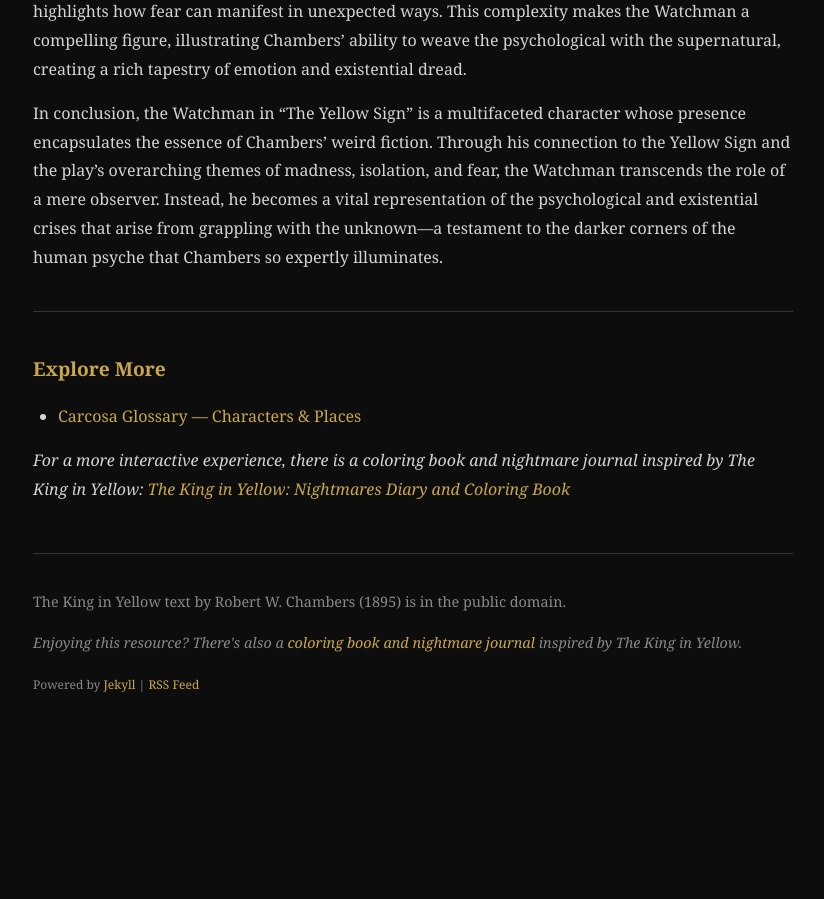
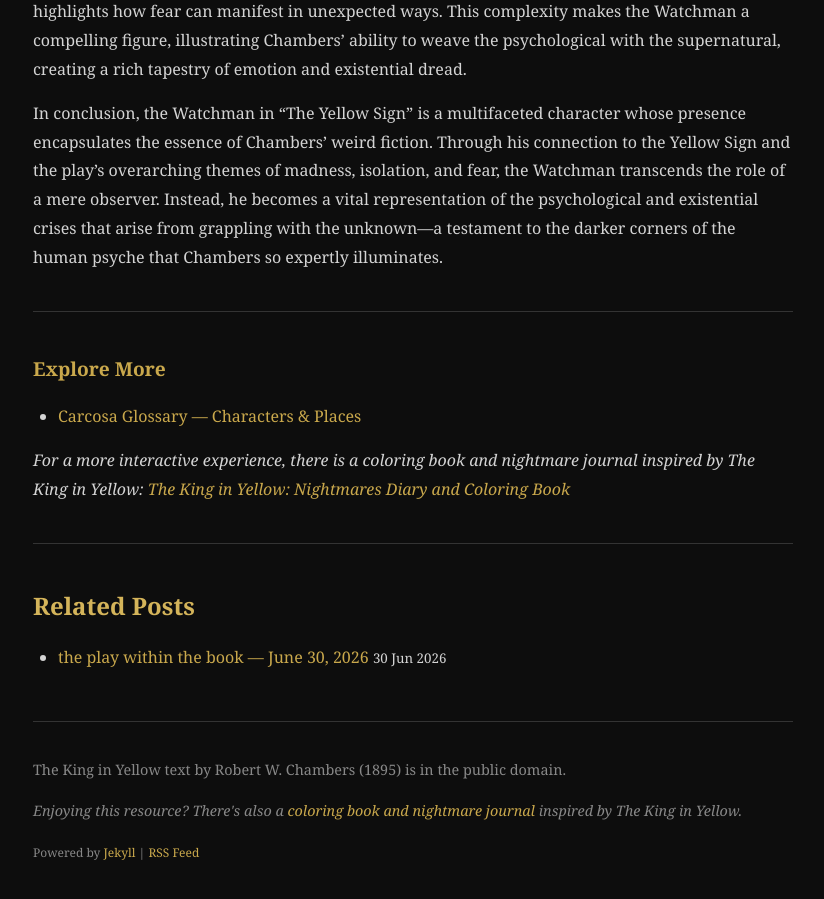
Before and after one commit to miravosqueinteresante/the-king-in-yellow-resources, a Jekyll site: the page built from _posts/2026-06-18-the-watchman-the-yellow-sign.md, in a window 1280 px wide and 900 px high, scrolled down 1218 px. Shown: the whole window, without its empty margins (227-1051 px from the left). Built offline with Jekyll 4.4.1, drawn with Linux system fonts in a browser that asks for light colours; before the commit the page ends 1950 px from its top, so only the background shows below that; some of the changed lines change nothing that is shown.

Commit message:
Daily post — 2026-06-30

```diff
--- a/_data/post-queue.json
+++ b/_data/post-queue.json
@@ -1,9 +1,10 @@
 {
   "character_analysis": {
     "used": [
-      "The Watchman \u2014 The Yellow Sign"
+      "The Watchman \u2014 The Yellow Sign",
+      "Cassilda \u2014 the play within the book"
     ],
-    "last_date": "2026-06-18"
+    "last_date": "2026-06-30"
   },
   "carcosa_lore": {
     "used": [
--- /dev/null
+++ b/_posts/2026-06-30-cassilda-the-play-within-the-book.md
@@ -0,0 +1,31 @@
+---
+layout: post
+title: "the play within the book — June 30, 2026"
+date: 2026-06-30 12:00:00 +0000
+categories: blog
+content_type: character_analysis
+tags: [character analysis the-king-in-yellow chambers analysis]
+---
+In Robert W. Chambers' unsettling collection, "The King in Yellow," one of the most enigmatic figures is Cassilda, who appears in the titular play within the book. Cassilda is not merely a character; she embodies the complex interplay between beauty, despair, and the inescapable grip of madness that permeates the narrative. Her role in "The King in Yellow" reveals profound themes relevant to the nature of art, love, and the psyche's fragility.
+
+From the outset, Cassilda is presented as a figure of mystery, adorned with an ethereal beauty that captivates both characters and readers alike. Her introduction in the play hints at her duality—she is both a symbol of hope and a harbinger of doom. The line, “We are all the same in the eye of the King,” encapsulates her position within the play as both a pawn and a player in the larger game orchestrated by the mysterious King. This duality is critical; it illustrates how characters in the play are ensnared in a web spun by forces beyond their control, reflecting the overarching theme of fate versus free will.
+
+Cassilda's relationship with the other characters, particularly her connection to the King and the play’s events, highlights the tension between desire and despair. She is often depicted in moments of longing and sorrow, suggesting that her beauty is both a gift and a curse. The haunting lines, “I cannot tell you what it is to love,” reveal her internal struggle. This emotional depth suggests that Cassilda is acutely aware of her role and the tragic fate that accompanies it. Her longing underscores a central theme in weird fiction: the exploration of human emotions in the face of unfathomable horror.
+
+The psychological implications of Cassilda's character are significant. She resonates with the motif of the mad artist or tragic muse, embodying the fine line between inspiration and insanity. In a world where the lines between reality and illusion blur, Cassilda's descent into madness parallels the experiences of those around her, making her a reflection of the fragile human psyche. The moments where she grapples with the implications of the play's haunting themes resonate with the reader, inviting us to contemplate the nature of our own realities and the art we consume.
+
+Moreover, Cassilda’s fate serves as a cautionary tale about the seductive nature of forbidden knowledge—central to the play's theme. The allure of the play, "The King in Yellow," ultimately leads to despair, and Cassilda embodies this tragic truth. Her tragic trajectory underscores the dangers of delving too deeply into the unknown and the ultimate cost of such exploration.
+
+In conclusion, Cassilda is a multi-faceted character whose beauty and melancholy underscore the themes of madness, despair, and the dangers of artistic obsession in "The King in Yellow." By inviting readers to engage with her emotional complexity, Chambers crafts a powerful reflection on the human condition. Cassilda remains a timeless figure in weird fiction, representing the eternal struggle between the desire for understanding and the terrifying mysteries that lie just beyond the veil of comprehension.
+
+---
+
+### Explore More
+
+- [Carcosa Glossary — Characters & Places](/the-king-in-yellow-resources/analysis/carcosa-glossary/)
+
+*For a more interactive experience, there is a coloring book and nightmare journal inspired by The King in Yellow: [The King in Yellow: Nightmares Diary and Coloring Book](https://www.amazon.com/dp/B0CTXCQ9HM)*
+
+### Previous Posts on This Topic
+
+- [The Yellow Sign — June 18, 2026](/the-king-in-yellow-resources/2026/06/2026-06-18-the-watchman-the-yellow-sign.html)
```
